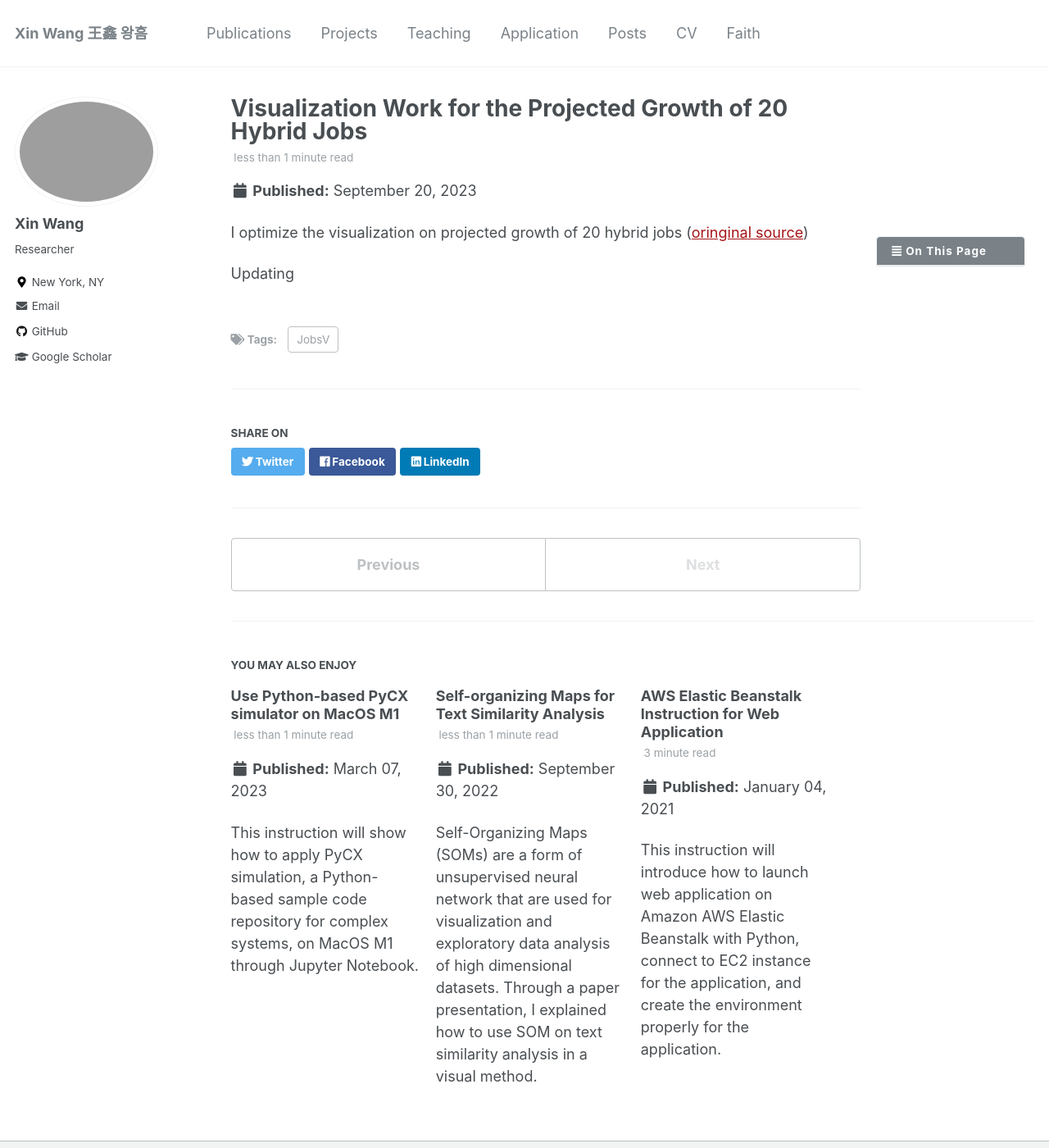
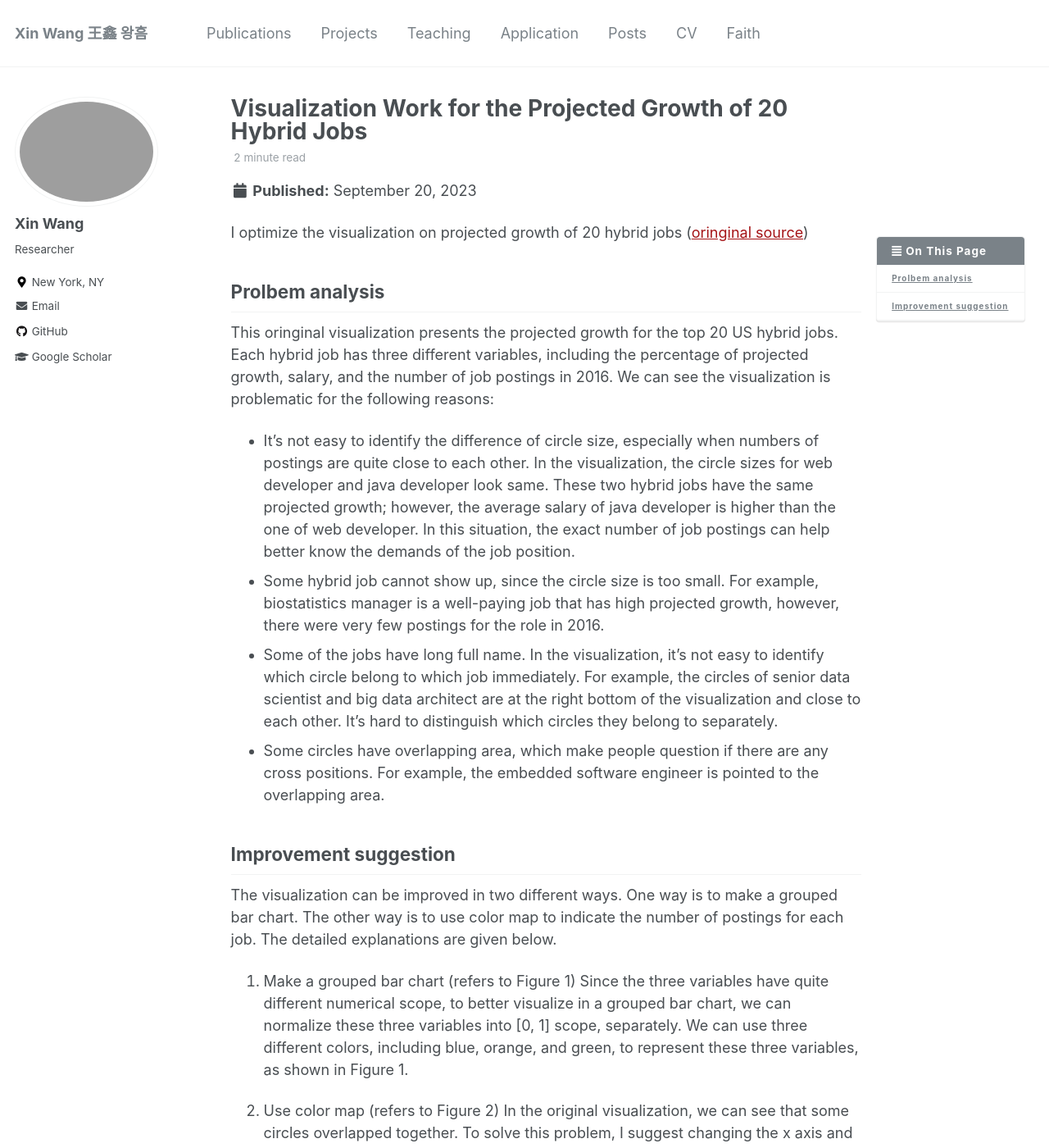
Before and after one commit to xin-wang-kr/xin-wang-kr.github.io, a Jekyll site: the page built from _posts/2023-09-20-Job-Visualization.md, in a window 1280 px wide and 1400 px high. Shown: the whole window at 82% size. Built offline with Jekyll 4.4.1, drawn with Linux system fonts in a browser that asks for light colours; some of the changed text lies outside the part shown.

Commit message:
Update 2023-09-20-Job-Visualization.md

```diff
--- a/_posts/2023-09-20-Job-Visualization.md
+++ b/_posts/2023-09-20-Job-Visualization.md
@@ -10,4 +10,18 @@ tags:
 I optimize the visualization on projected growth of 20 hybrid jobs ([oringinal source](https://www.cfr.org/report/the-work-ahead/data-visualizations.php))
 
 <!--more-->
-Updating
+## Prolbem analysis
+This oringinal visualization presents the projected growth for the top 20 US hybrid jobs. Each hybrid job has three different variables, including the percentage of projected growth, salary, and the number of job postings in 2016. We can see the visualization is problematic for the following reasons:
+-	It’s not easy to identify the difference of circle size, especially when numbers of postings are quite close to each other. In the visualization, the circle sizes for web developer and java developer look same. These two hybrid jobs have the same projected growth; however, the average salary of java developer is higher than the one of web developer. In this situation, the exact number of job postings can help better know the demands of the job position.
+-	Some hybrid job cannot show up, since the circle size is too small. For example, biostatistics manager is a well-paying job that has high projected growth, however, there were very few postings for the role in 2016.
+-	Some of the jobs have long full name. In the visualization, it’s not easy to identify which circle belong to which job immediately. For example, the circles of senior data scientist and big data architect are at the right bottom of the visualization and close to each other. It’s hard to distinguish which circles they belong to separately.
+-	Some circles have overlapping area, which make people question if there are any cross positions. For example, the embedded software engineer is pointed to the overlapping area.
+
+## Improvement suggestion
+The visualization can be improved in two different ways. One way is to make a grouped bar chart. The other way is to use color map to indicate the number of postings for each job. The detailed explanations are given below.
+1. Make a grouped bar chart (refers to Figure 1)
+Since the three variables have quite different numerical scope, to better visualize in a grouped bar chart, we can normalize these three variables into [0, 1] scope, separately. We can use three different colors, including blue, orange, and green, to represent these three variables, as shown in Figure 1.
+
+
+2. Use color map (refers to Figure 2)
+In the original visualization, we can see that some circles overlapped together. To solve this problem, I suggest changing the x axis and y axis to number of postings and average salary, respectively. Colormap Viridis is applied to indicate the projected growth, as shown in Figure 2.
```
